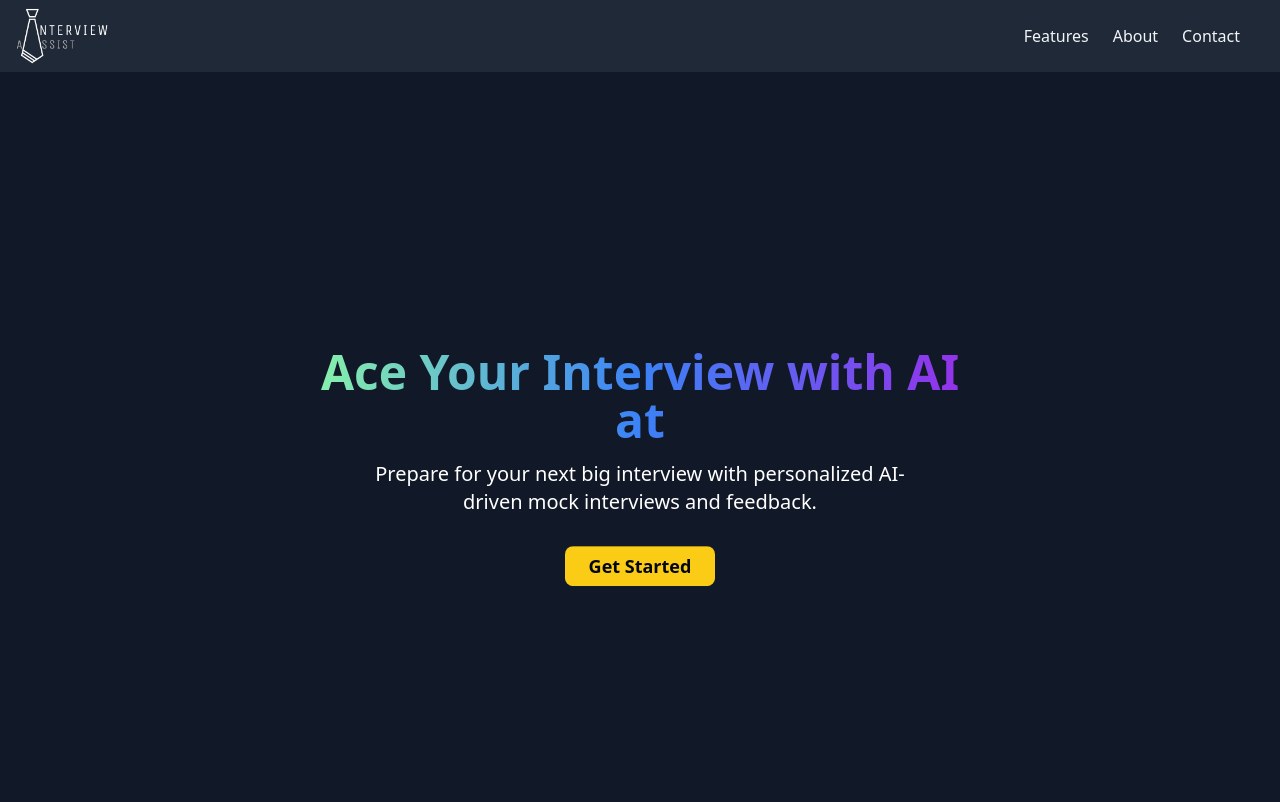
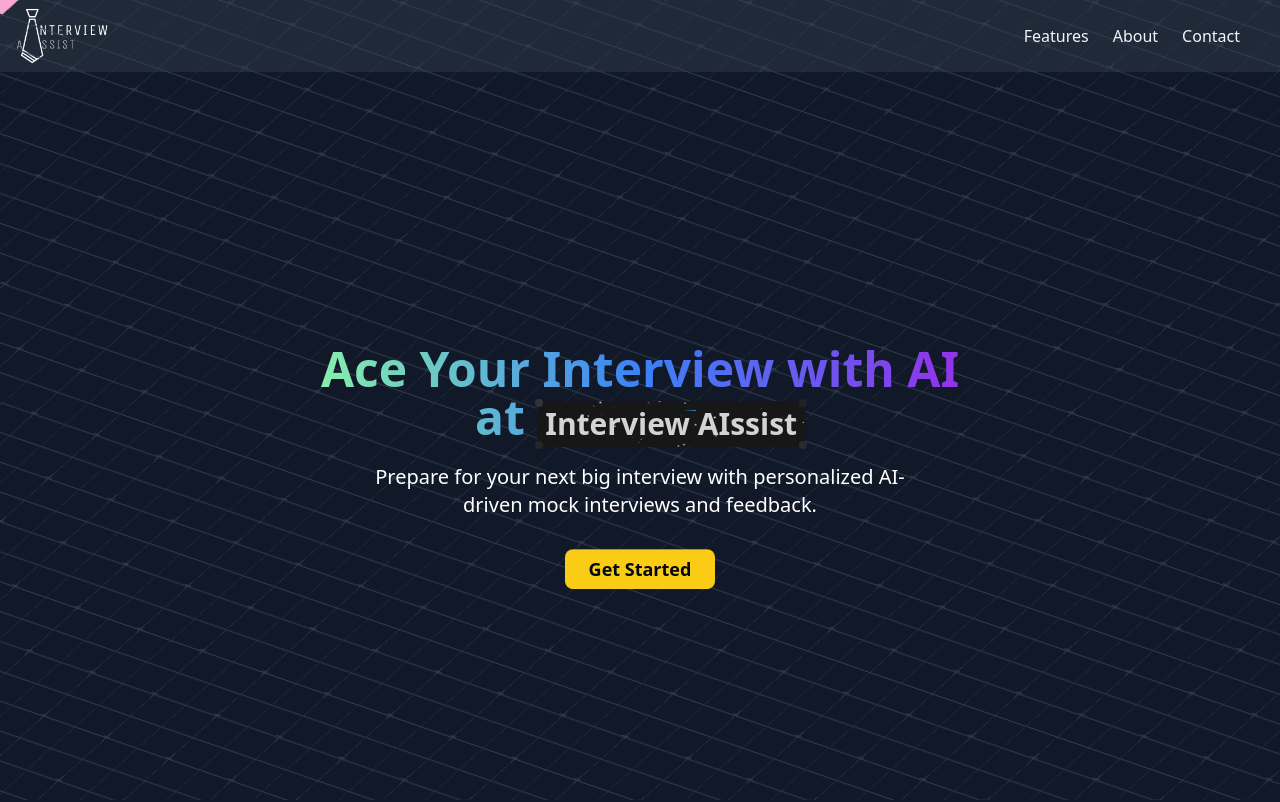
Before and after one commit to paritosh142/InterviewAIssist, a Next.js app: page / in a window 1280 px wide. Shown: the top 802 px of the page. Built offline with nearby package versions, Linux system fonts and the light colour scheme.

Commit message:
ui component added

```diff
--- a/app/dashboard/layout.tsx
+++ b/app/dashboard/layout.tsx
@@ -1,6 +1,6 @@
 import React, { ReactNode } from "react";
 import Header from "./_component/header";
-// import { BackgroundBeams } from "@/components/ui/background-beams";
+import { BackgroundBeams } from "@/components/ui/background-beams";
 
 type Props = { children: ReactNode };
 
@@ -10,7 +10,7 @@
       <Header />
       <div className="relative bg-slate-900   h-100%">
         {/* Add BackgroundBeams here */}
-        {/* <BackgroundBeams className="absolute inset-0 z-0" /> */}
+        <BackgroundBeams className="absolute inset-0 z-0" />
         <div className="mx-5 md:mx-20 lg:mx-26 relative z-10">
           {props.children}
         </div>
--- a/app/page.tsx
+++ b/app/page.tsx
@@ -5,8 +5,8 @@
 import Loader from "@/components/ui/loader";
 import { Button } from "@/components/ui/button";
 import Link from "next/link";
-// import { Boxes } from "@/components/ui/background-boxes";
-// import { Cover } from "@/components/ui/cover";
+import { Boxes } from "@/components/ui/background-boxes";
+import { Cover } from "@/components/ui/cover";
 
 export default function Home() {
   const [loading, setLoading] = useState(true);
@@ -30,9 +30,9 @@
   return (
     <div className="bg-gray-100 font-sans">
       <header className="bg-gray-800 flex items-center p-2 justify-between">
-        {/* <div className="absolute inset-0 z-10 overflow-hidden">
+        <div className="absolute inset-0 z-10 overflow-hidden">
           <Boxes />
-        </div> */}
+        </div>
         <div className="ml-2 animate-fadeIn ">
           <Image src="/logo.png" alt="logo" width={100} height={100} />
         </div>
@@ -66,7 +66,7 @@
             <div className="mx-auto max-w-3xl text-center animate-fadeInUp relative z-10">
               <h1 className="bg-gradient-to-r from-green-300 via-blue-500 to-purple-600 bg-clip-text text-3xl font-extrabold text-transparent sm:text-5xl">
                 Ace Your Interview with AI <br /> at{" "}
-                {/* <Cover>Interview AIssist</Cover> */}
+                <Cover>Interview AIssist</Cover>
               </h1>
 
               <p className="mx-auto mt-4 max-w-xl sm:text-xl">
```
